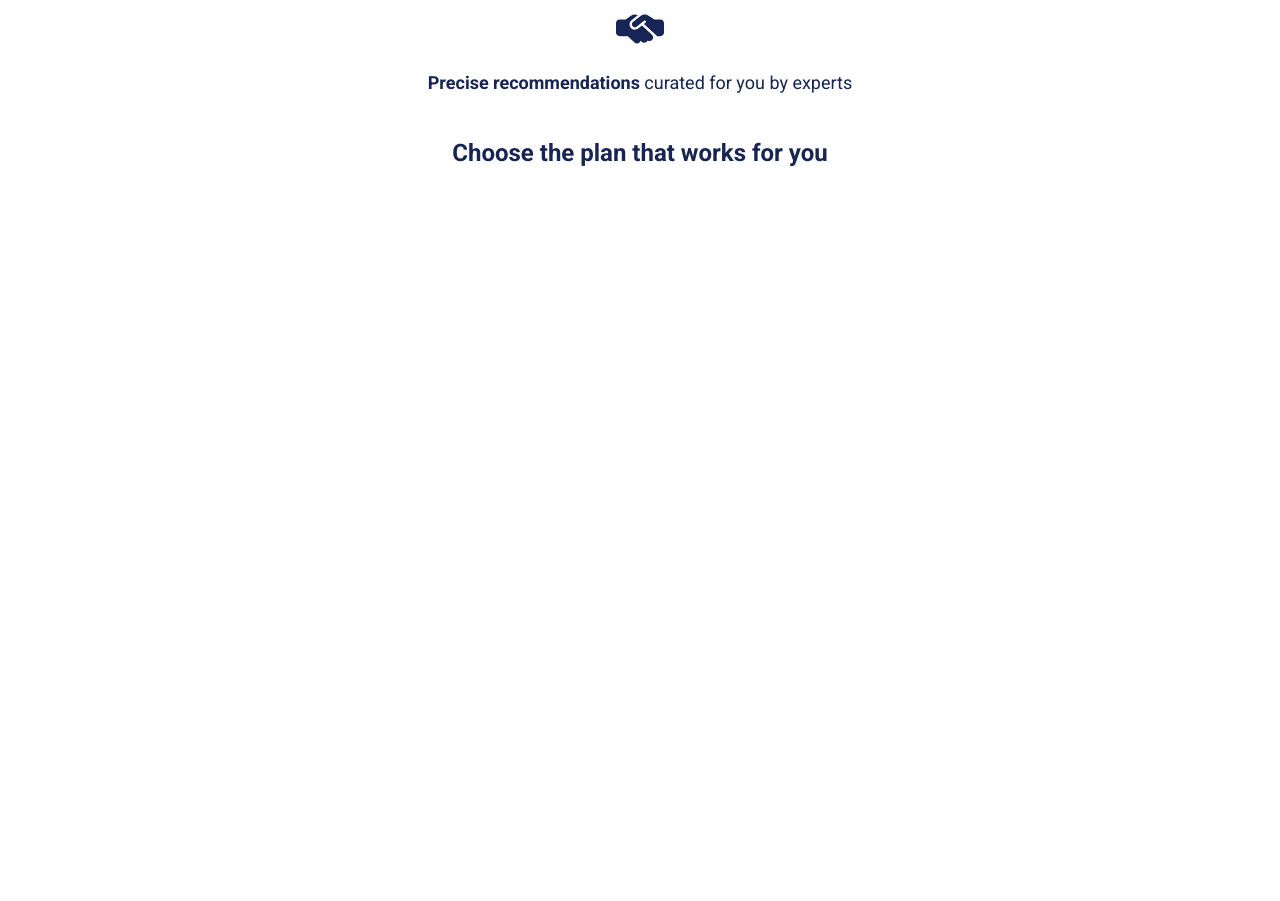
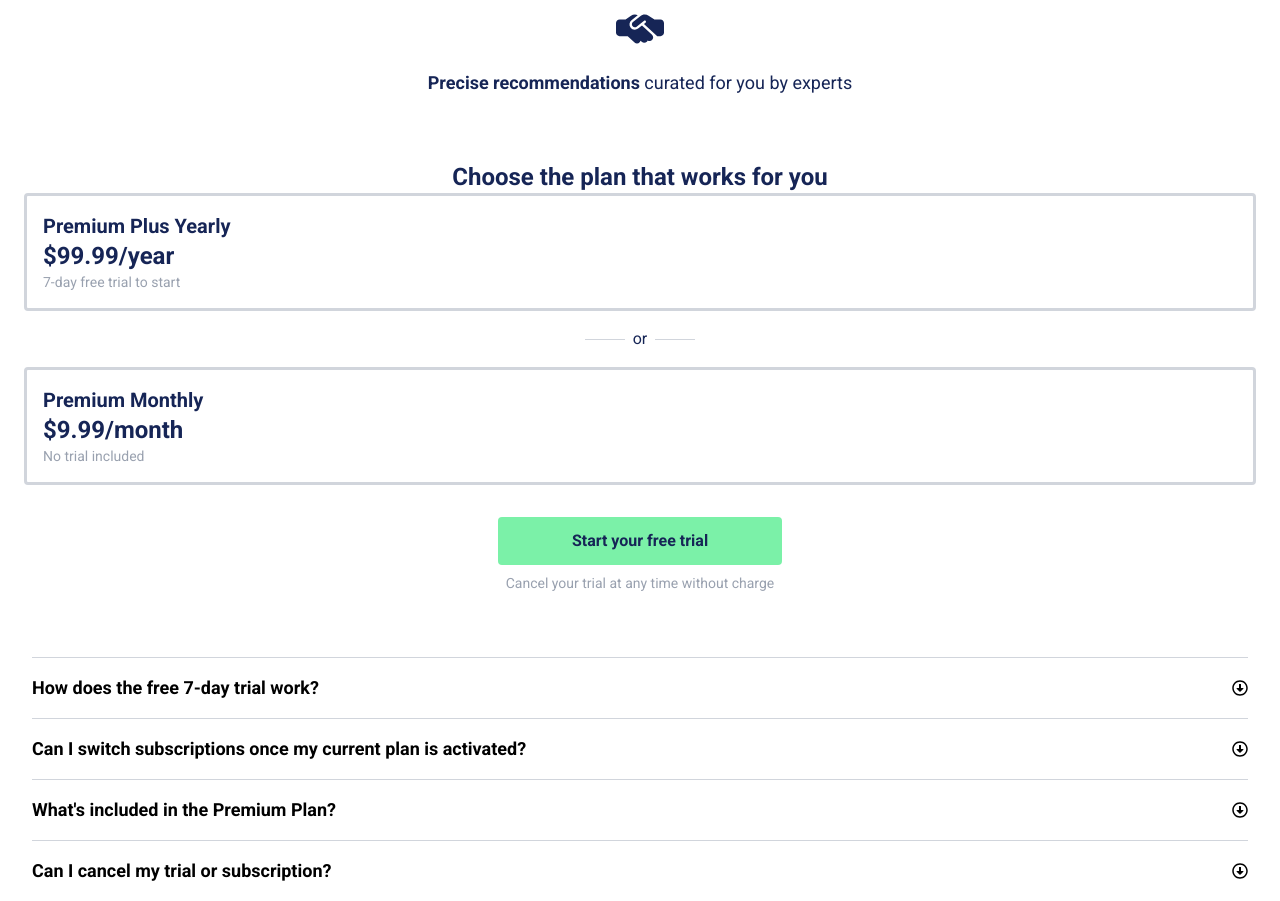
Before and after one commit to naomi-oleary/Advanced-Virtual-Internship-Summarist, a Next.js app: page /subscription-plan in a window 1280 px wide. Shown: the part 900-1801 px from the top of the page. Before the commit the page ends 1069 px from the top, so only its background shows below. Built offline with nearby package versions, Linux system fonts and the light colour scheme.

Commit message:
subscription plan page FAQ dropdown answers added

```diff
--- /dev/null
+++ b/app/components/client-side/FAQDropdown.tsx
@@ -0,0 +1,79 @@
+'use client'
+
+import { useState, useEffect, useRef } from 'react';
+import { FaRegArrowAltCircleDown } from "react-icons/fa";
+
+
+export default function FAQDropdown() {
+
+    const [isOpen, setIsOpen] = useState(false);
+    const dropdownRef = useRef<HTMLDivElement>(null);
+
+    const toggleDropdown = () => setIsOpen((prev) => !prev);
+
+    useEffect(() => {
+        function handleClickOutside(event: MouseEvent) {
+            if (dropdownRef.current && !dropdownRef.current.contains(event.target as Node)) {
+                setIsOpen(false);
+            }
+        }
+
+        document.addEventListener("mousedown", handleClickOutside);
+        return () => document.removeEventListener("mousedown", handleClickOutside);
+    }, []);
+
+    return (
+        <div>
+            <div className="flex flex-col items-center">
+                <div className="flex-col w-full px-8" ref={dropdownRef}>
+                    <hr className="border-t border-gray-300 w-full" />
+                    <div className="flex justify-between w-full py-4">
+                        <p className="text-lg font-semibold">How does the free 7-day trial work?</p>
+                        <button onClick={toggleDropdown}>
+                            <FaRegArrowAltCircleDown />
+                        </button>
+                    </div>
+                    {isOpen && (
+                        <p className="text-sm mb-4">Begin your Summarist annual membership with a 7-day free trial. After or during this trial, you are under no obligation to continue the subscription and you will only be billed when the trial period expires. With Premium access, you can learn at your own pace and as frequently as you desire. You may terminate your subscription prior to the end of your 7-day free trial at no cost.</p>
+                    )}
+                </div>
+                <div className="flex-col w-full px-8" ref={dropdownRef}>
+                    <hr className="border-t border-gray-300 w-full" />
+                    <div className="flex justify-between w-full py-4">
+                        <p className="text-lg font-semibold">Can I switch subscriptions once my current plan is activated?</p>
+                        <button onClick={toggleDropdown}>
+                            <FaRegArrowAltCircleDown />
+                        </button>
+                    </div>
+                    {isOpen && (
+                        <p className="text-sm mb-4">Once a yearly plan is begun and the trial period is over, it is not possible to switch to a monthly plan until your current subscription has ended. However, is using the monthly plan, at the end of each period you may begin an annual subscription.</p>
+                    )}
+                </div>
+                <div className="flex-col w-full px-8" ref={dropdownRef}>
+                    <hr className="border-t border-gray-300 w-full" />
+                    <div className="flex justify-between w-full py-4">
+                        <p className="text-lg font-semibold">What's included in the Premium Plan?</p>
+                        <button onClick={toggleDropdown}>
+                            <FaRegArrowAltCircleDown />
+                        </button>
+                    </div>
+                    {isOpen && (
+                        <p className="text-sm mb-4">Premium membership includes the ultimate Summarist experience. You gain unrestricted access to the entire Summarist library or best-selling books and audio recordings. You can download titles for offline reading and listening, and you can send your favorite reads to your Kindle.</p>
+                    )}
+                </div>
+                <div className="flex-col w-full px-8" ref={dropdownRef}>
+                    <hr className="border-t border-gray-300 w-full" />
+                    <div className="flex justify-between w-full py-4">
+                        <p className="text-lg font-semibold">Can I cancel my trial or subscription?</p>
+                        <button onClick={toggleDropdown}>
+                            <FaRegArrowAltCircleDown />
+                        </button>
+                    </div>
+                    {isOpen && (
+                        <p className="text-sm mb-4">If using the 7-day free trial, you can cancel your subscription at any time during the trial period for no charge. Without a subscription, you may access one curated book per day using the Summarist library.</p>
+                    )}
+                </div>
+            </div>
+        </div>
+    )
+}
--- a/app/subscription-plan/page.tsx
+++ b/app/subscription-plan/page.tsx
@@ -2,8 +2,10 @@ import Image from 'next/image';
 import Pricing from '../Images/pricing-top.png';
 import { FaRegFileLines, FaHandshakeSimple } from "react-icons/fa6";
 import { PiPlantDuotone } from "react-icons/pi";
+import FAQDropdown from '../components/client-side/FAQDropdown';
 
 export default function SubscriptionPage() {
+
     return (
         <div>
             <div className="flex flex-col items-center text-white bg-blue-950">
@@ -29,9 +31,31 @@ export default function SubscriptionPage() {
                     <span className="font-semibold">Precise recommendations</span> curated for you by experts
                 </p>
             </div>
-            <div className="text-blue-950 flex flex-col items-center">
+            <div className="text-blue-950 flex flex-col items-center p-6">
                 <h1 className="text-2xl font-bold">Choose the plan that works for you</h1>
+                <div className="flex flex-col items-start border-3 border-gray-300 rounded-sm p-4 w-full">
+                    <h3 className="text-xl font-bold">Premium Plus Yearly</h3>
+                    <p className="text-2xl font-bold">$99.99/year</p>
+                    <p className="text-sm text-gray-400">7-day free trial to start</p>
+                </div>
+                <div className="p-4 flex items-center">
+                    <hr className="border-t border-gray-300 w-10" />
+                    <span className="px-2">or</span>
+                    <hr className="border-t border-gray-300 w-10" />
+                </div>
+                <div className="flex flex-col items-start border-3 border-gray-300 rounded-sm p-4 w-full">
+                    <h3 className="text-xl font-bold">Premium Monthly</h3>
+                    <p className="text-2xl font-bold">$9.99/month</p>
+                    <p className="text-sm text-gray-400">No trial included</p>
+                </div>
+                <div className="flex flex-col p-8">
+                    <button className="p-3 bg-green-300 rounded-sm font-semibold">
+                        Start your free trial
+                    </button>
+                    <p className="text-sm text-gray-400 p-2">Cancel your trial at any time without charge</p>
+                </div>
             </div>
+            <FAQDropdown />
         </div>
     )
 }
```
